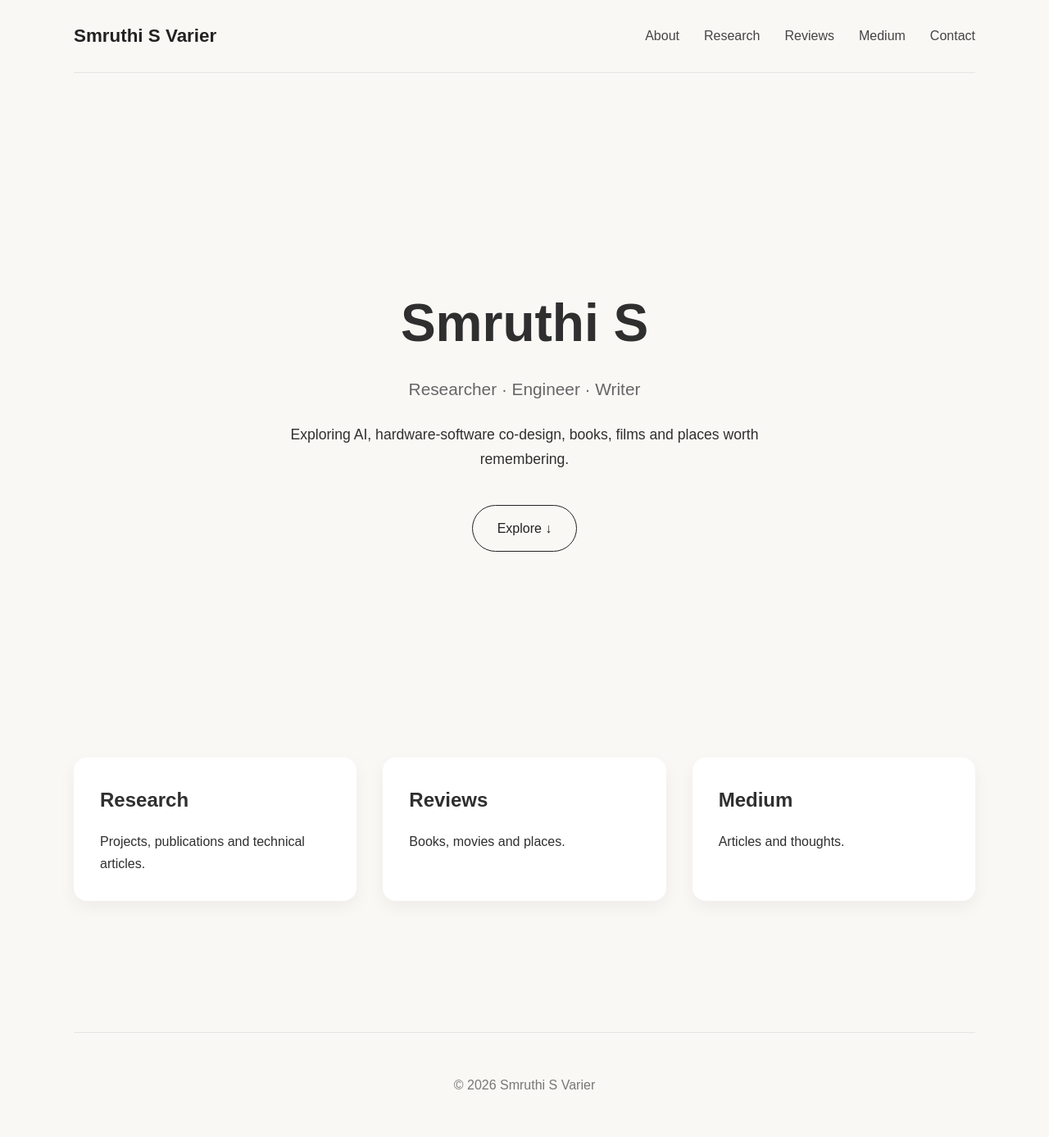
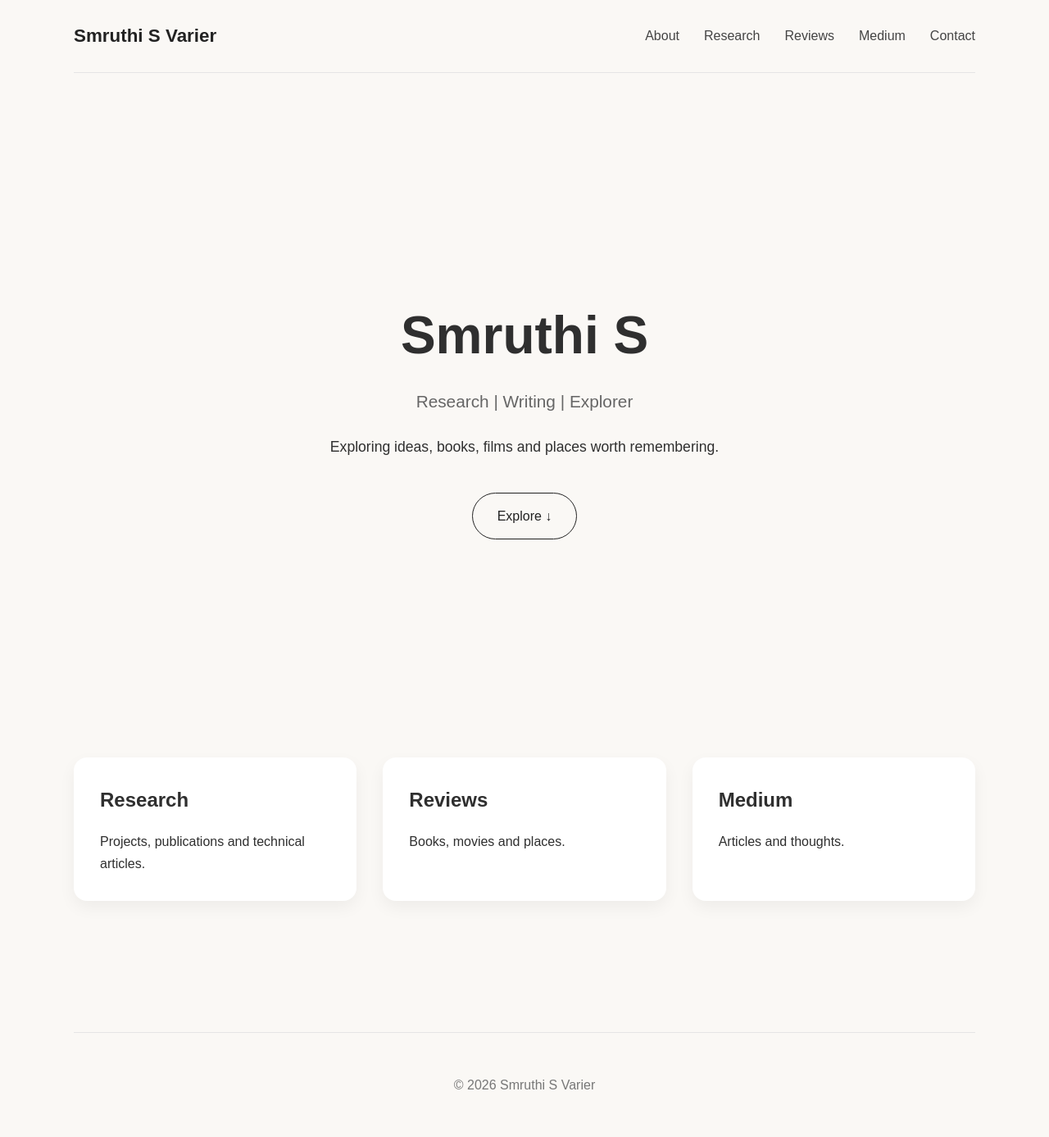
Before and after one commit to SmruthiS11/smruthis11.github.io, a Jekyll site: the page built from index.md, in a window 1280 px wide. Shown: the whole page at 82% size. Built offline with Jekyll 4.4.1, drawn with Linux system fonts in a browser that asks for light colours.

Commit message:
Update home.html

```diff
--- a/_layouts/home.html
+++ b/_layouts/home.html
@@ -7,11 +7,11 @@ layout: default
     <h1>Smruthi S</h1>
 
     <p class="tagline">
-        Researcher · Engineer · Writer
+        Research | Writing | Explorer
     </p>
 
     <p class="intro">
-        Exploring AI, hardware-software co-design,
+        Exploring ideas,
         books, films and places worth remembering.
     </p>
 
```
